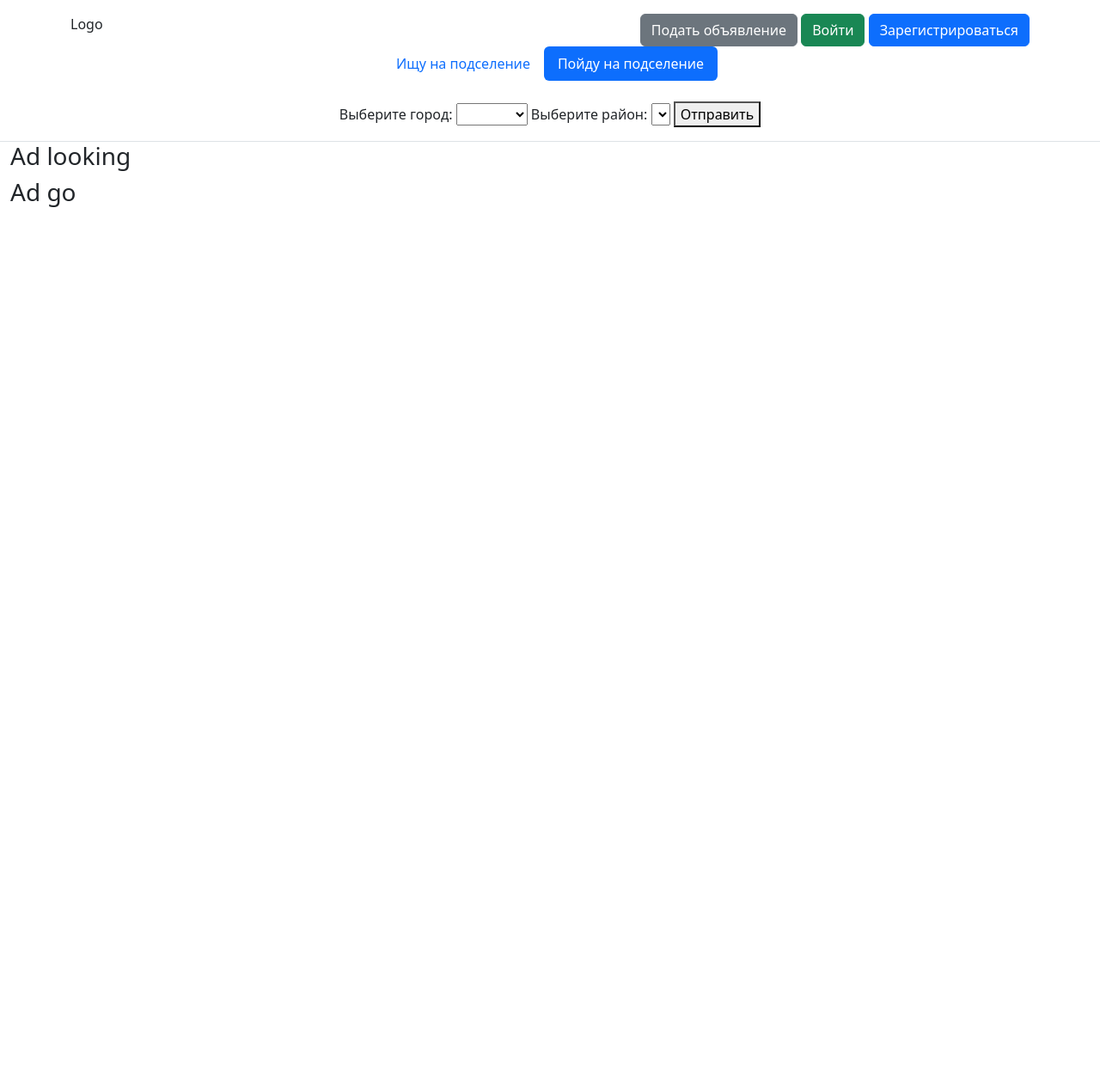
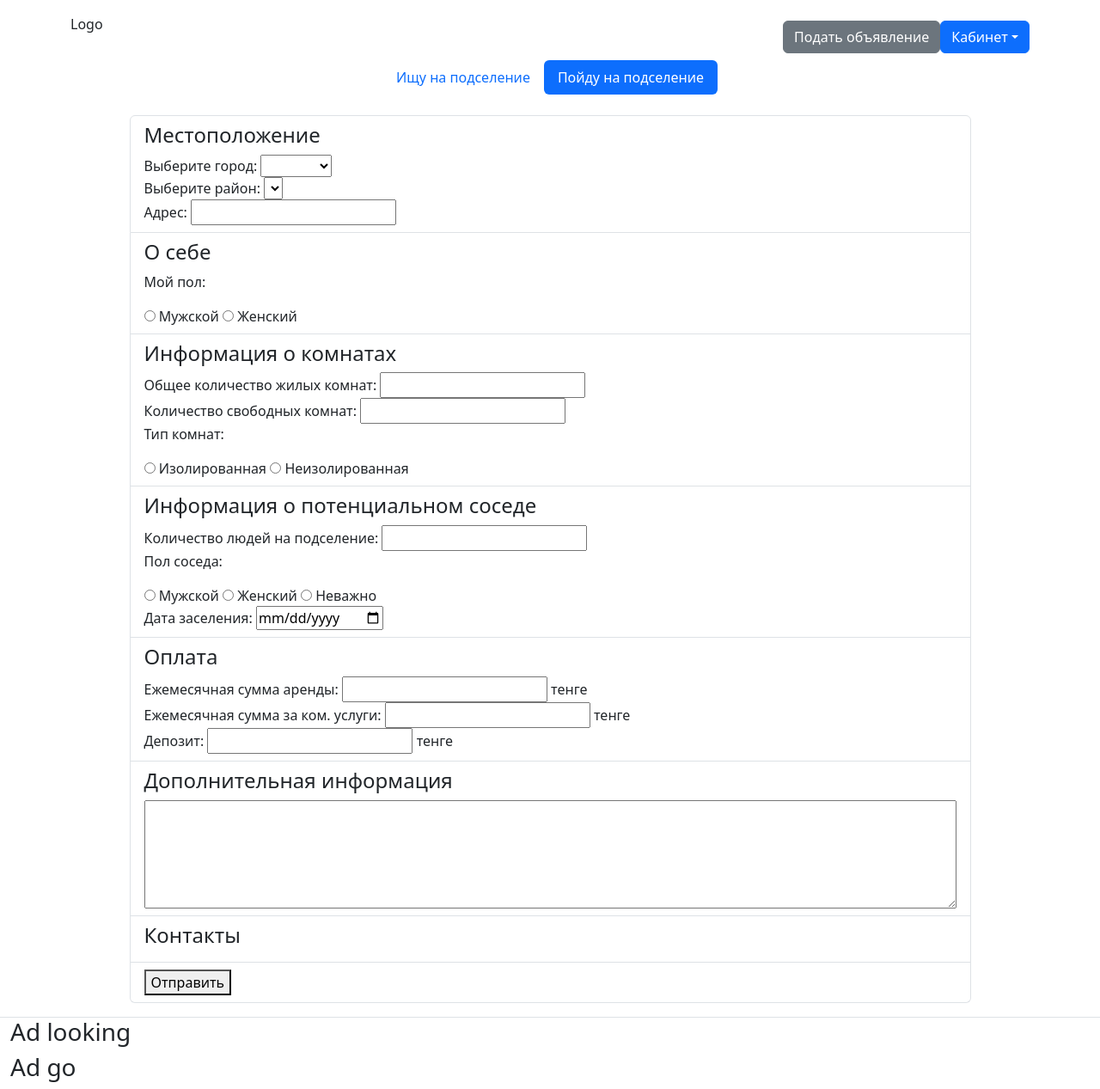
Before and after one commit to isazhan/korshiles, a Django app: page / in a window 1280 px wide, after a click on "Пойду на подселение". Shown: the whole page at 86% size. Before the commit the page ends 241 px from the top, so only its background shows below. Run offline with Django 4.2, Linux system fonts and the light colour scheme; data that the repository does not hold is empty; parts of the project's set-up code (start-up, migrations or seed data) failed here and were passed over.

Commit message:
create ad form

```diff
--- a/apps/users/urls.py
+++ b/apps/users/urls.py
@@ -4,4 +4,5 @@ from . import views
 urlpatterns = [
     path('signup/', views.signup_user, name='signup'),
     path('login/', views.login_user, name='login'),
+    path('logout/', views.logout_user, name='logout'),
 ]
--- a/templates/include/ad_go.html
+++ b/templates/include/ad_go.html
@@ -1,16 +1,118 @@
 <form method="post" action="{% url 'create_ad' %}">
     {% csrf_token %}
+    <div class="list-group">
+
+        <div class="list-group-item">
+            <h4>Местоположение</h4>
+
             <input type="hidden" name="type" value="ad_go">
             <label for="city">Выберите город:</label>
             <select id="city" onchange="loadSubcategories()" name="city">
                 <option value=""></option>
             </select>
 
+            <br>
+
             <label for="district">Выберите район:</label>
             <select id="district" name="district">
                 <option value=""></option>
             </select>
-    <button type="submit">Отправить</button>
+
+            <br>
+
+            <label for="address">Адрес:</label>
+            <input type="text" name="address">
+        </div>
+
+        <div class="list-group-item">
+            <h4>О себе</h4>
+
+            <p>Мой пол:</p>
+            <input type="radio" name="my_sex" value="M">
+            <label for="my_sex">Мужской</label>
+            <input type="radio" name="my_sex" value="F">
+            <label for="my_sex">Женский</label>
+        </div>
+
+        <div class="list-group-item">
+            <h4>Информация о комнатах</h4>
+
+            <label for="all_room_qty">Общее количество жилых комнат:</label>
+            <input type="number" name="all_room_qty">
+
+            <br>
+
+            <label for="room_qty">Количество свободных комнат:</label>
+            <input type="number" name="room_qty">
+
+            <br>
+
+            <p>Тип комнат:</p>
+            <input type="radio" name="room_type" value="isolated">
+            <label for="room_type">Изолированная</label>
+            <input type="radio" name="room_type" value="unisolated">
+            <label for="room_type">Неизолированная</label>
+        </div>
+
+        <div class="list-group-item">
+            <h4>Информация о потенциальном соседе</h4>
+
+            <label for="qty">Количество людей на подселение:</label>
+            <input type="number">
+
+            <br>
+
+            <p>Пол соседа:</p>
+            <input type="radio" name="roommate_sex" value="M">
+            <label for="my_sex">Мужской</label>
+            <input type="radio" name="roommate_sex" value="F">
+            <label for="my_sex">Женский</label>
+            <input type="radio" name="roommate_sex" value="N">
+            <label for="my_sex">Неважно</label>
+
+            <br>
+
+            <label for="date">Дата заселения:</label>
+            <input type="date">
+        </div>
+
+        <div class="list-group-item">
+            <h4>Оплата</h4>
+
+            <label for="rental">Ежемесячная сумма аренды:</label>
+            <input type="number" name="rental">
+            <span>тенге</span>
+
+            <br>
+
+            <label for="utilities">Ежемесячная сумма за ком. услуги:</label>
+            <input type="number" name="utilities">
+            <span>тенге</span>
+
+            <br>
+
+            <label for="deposit">Депозит:</label>
+            <input type="number" name="deposit">
+            <span>тенге</span>
+        </div>
+
+        <div class="list-group-item">
+            <h4>Дополнительная информация</h4>
+
+            <textarea name="info" cols="100" rows="5"></textarea>
+        </div>
+
+        <div class="list-group-item">
+            <h4>Контакты</h4>
+
+
+        </div>
+
+        <div class="list-group-item">
+            <button type="submit" >Отправить</button>
+        </div>
+
+    </div>
 </form>
 
 
--- a/templates/include/nav.html
+++ b/templates/include/nav.html
@@ -7,12 +7,25 @@
         </div>
 
         <!--Profile-->
-        <div>
-
-            <a class="btn btn-secondary" href="{% url 'create_ad' %}">Подать объявление</a>
-            <a class="btn btn-success" href="{% url 'login' %}">Войти</a>
-            <a class="btn btn-primary" href="{% url 'signup' %}">Зарегистрироваться</a>
-
+        <div class="navbar navbar-expand-sm">
+            <ul class="navbar-nav">
+                <li class="nav-item">
+                    <a class="btn btn-secondary" href="{% url 'create_ad' %}">Подать объявление</a>
+                </li>
+                <li class="dropdown">
+                    <a class="btn btn-primary dropdown-toggle" data-bs-toggle="dropdown">Кабинет</a>
+                    <ul class="dropdown-menu">
+                        {% if user.is_authenticated %}
+                        <li><a class="dropdown-item" href="">Мои объявления</a></li>
+                        <li><hr class="dropdown-divider"></li>
+                        <li><a class="dropdown-item" href="{% url 'logout' %}">Выйти</a></li>
+                        {% else %}
+                        <li><a class="dropdown-item" href="{% url 'login' %}">Войти</a></li>
+                        <li><a class="dropdown-item" href="{% url 'signup' %}">Зарегистрироваться</a></li>
+                        {% endif %}
+                    </ul>
+                </li>
+            </ul>
         </div>
 
     </div>
```
Also changed, not shown: apps/users/views.py (+7 -2 lines). Lines whose indentation alone changed are shown as unchanged.
